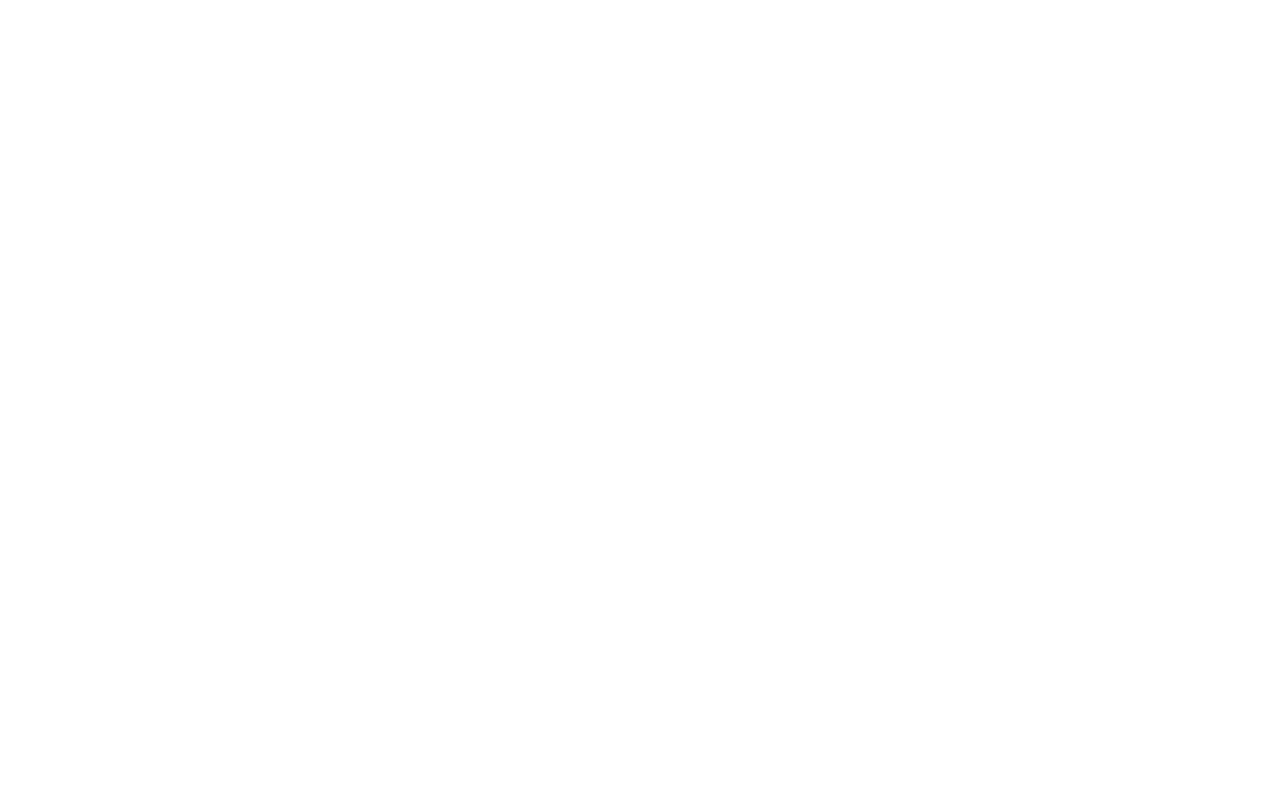
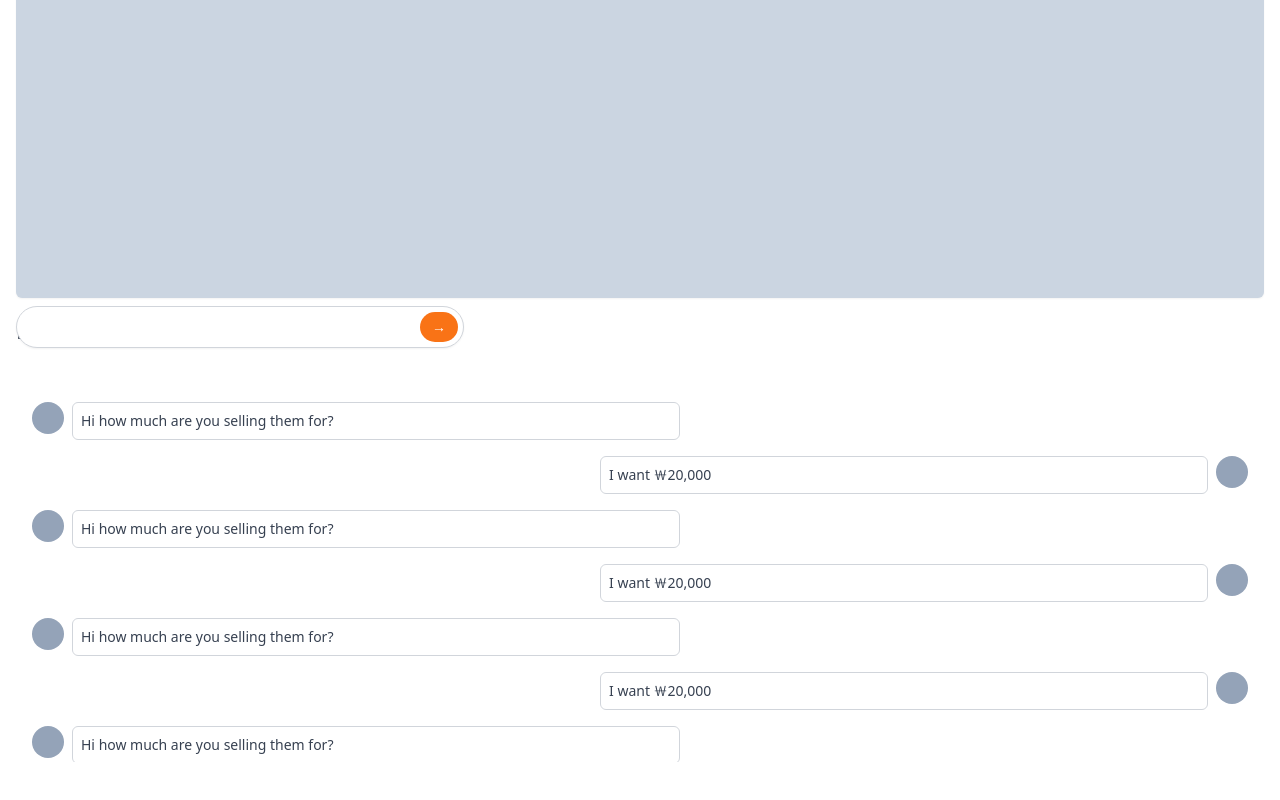
Before and after one commit to nkhyejin/carrot-market, a Next.js app: page /live/1 in a window 1280 px wide. Before the commit this address had no page. Shown: the part 444-1244 px from the top of the page. Before the commit the page ends 800 px from the top, so only its background shows below. Built offline with nearby package versions, Linux system fonts and the light colour scheme.

Commit message:
css:stream/live

```diff
--- a/pages/items/upload.tsx
+++ b/pages/items/upload.tsx
@@ -2,7 +2,7 @@
 
 const Upload: NextPage = () => {
   return (
-    <div className="px-4 py-16">
+    <div className="px-4 py-16 space-y-5">
       <div>
         <label className="w-full text-gray-600 cursor-pointer hover:border-orange-500 hover:text-orange-500 flex items-center justify-center border-2 border-dashed border-gray-300 py-6 h-48 rounded-md ">
           <svg
@@ -22,7 +22,23 @@
           <input className="hidden" type="file" />
         </label>
       </div>
-      <div className="my-5">
+      <div>
+        <label
+          className="mb-1 block text-sm font-medium text-gray-700"
+          htmlFor="name"
+        >
+          Name
+        </label>
+        <div className="rounded-md relative flex  items-center shadow-sm">
+          <input
+            id="name"
+            type="email"
+            className="appearance-none w-full px-3 py-2 border border-gray-300 rounded-md shadow-sm placeholder-gray-400 focus:outline-none focus:ring-orange-500 focus:border-orange-500"
+            required
+          />
+        </div>
+      </div>
+      <div>
         <label
           htmlFor="price"
           className="mb-1 block text-sm font-medium text-gray-700 "
--- /dev/null
+++ b/pages/live/[id].tsx
@@ -0,0 +1,114 @@
+import type { NextPage } from "next";
+
+const LiveDetail: NextPage = () => {
+  return (
+    <div className="py-10 px-4 space-y-4">
+      <div className=" w-full rounded-md shadow-sm bg-slate-300 aspect-video" />
+      <h3 className=" text-gray-700 font-semibold  text-2xl mt-2">
+        Let&apos;s try potatos
+      </h3>
+      <div className="h-[50vh] overflow-y-scroll py-10 pb-16 px-4 space-y-4">
+        <div className="flex items-start space-x-2">
+          <div className="w-8 h-8 rounded-full bg-slate-400" />
+          <div className="w-1/2 text-sm text-gray-700 p-2 border rounded-md border-gray-300">
+            <p>Hi how much are you selling them for?</p>
+          </div>
+        </div>
+        <div className="flex flex-row-reverse items-start space-x-2 space-x-reverse">
+          <div className="w-8 h-8 rounded-full bg-slate-400" />
+          <div className="w-1/2 text-sm text-gray-700 p-2 border rounded-md border-gray-300">
+            <p>I want ￦20,000</p>
+          </div>
+        </div>
+        <div className="flex items-start space-x-2">
+          <div className="w-8 h-8 rounded-full bg-slate-400" />
+          <div className="w-1/2 text-sm text-gray-700 p-2 border rounded-md border-gray-300">
+            <p>Hi how much are you selling them for?</p>
+          </div>
+        </div>
+        <div className="flex flex-row-reverse items-start space-x-2 space-x-reverse">
+          <div className="w-8 h-8 rounded-full bg-slate-400" />
+          <div className="w-1/2 text-sm text-gray-700 p-2 border rounded-md border-gray-300">
+            <p>I want ￦20,000</p>
+          </div>
+        </div>
+        <div className="flex items-start space-x-2">
+          <div className="w-8 h-8 rounded-full bg-slate-400" />
+          <div className="w-1/2 text-sm text-gray-700 p-2 border rounded-md border-gray-300">
+            <p>Hi how much are you selling them for?</p>
+          </div>
+        </div>
+        <div className="flex flex-row-reverse items-start space-x-2 space-x-reverse">
+          <div className="w-8 h-8 rounded-full bg-slate-400" />
+          <div className="w-1/2 text-sm text-gray-700 p-2 border rounded-md border-gray-300">
+            <p>I want ￦20,000</p>
+          </div>
+        </div>
+        <div className="flex items-start space-x-2">
+          <div className="w-8 h-8 rounded-full bg-slate-400" />
+          <div className="w-1/2 text-sm text-gray-700 p-2 border rounded-md border-gray-300">
+            <p>Hi how much are you selling them for?</p>
+          </div>
+        </div>
+        <div className="flex flex-row-reverse items-start space-x-2 space-x-reverse">
+          <div className="w-8 h-8 rounded-full bg-slate-400" />
+          <div className="w-1/2 text-sm text-gray-700 p-2 border rounded-md border-gray-300">
+            <p>I want ￦20,000</p>
+          </div>
+        </div>
+        <div className="flex items-start space-x-2">
+          <div className="w-8 h-8 rounded-full bg-slate-400" />
+          <div className="w-1/2 text-sm text-gray-700 p-2 border rounded-md border-gray-300">
+            <p>Hi how much are you selling them for?</p>
+          </div>
+        </div>
+        <div className="flex flex-row-reverse items-start space-x-2 space-x-reverse">
+          <div className="w-8 h-8 rounded-full bg-slate-400" />
+          <div className="w-1/2 text-sm text-gray-700 p-2 border rounded-md border-gray-300">
+            <p>I want ￦20,000</p>
+          </div>
+        </div>
+        <div className="flex items-start space-x-2">
+          <div className="w-8 h-8 rounded-full bg-slate-400" />
+          <div className="w-1/2 text-sm text-gray-700 p-2 border rounded-md border-gray-300">
+            <p>Hi how much are you selling them for?</p>
+          </div>
+        </div>
+        <div className="flex flex-row-reverse items-start space-x-2 space-x-reverse">
+          <div className="w-8 h-8 rounded-full bg-slate-400" />
+          <div className="w-1/2 text-sm text-gray-700 p-2 border rounded-md border-gray-300">
+            <p>I want ￦20,000</p>
+          </div>
+        </div>
+        <div className="flex items-start space-x-2">
+          <div className="w-8 h-8 rounded-full bg-slate-400" />
+          <div className="w-1/2 text-sm text-gray-700 p-2 border rounded-md border-gray-300">
+            <p>Hi how much are you selling them for?</p>
+          </div>
+        </div>
+        <div className="flex flex-row-reverse items-start space-x-2 space-x-reverse">
+          <div className="w-8 h-8 rounded-full bg-slate-400" />
+          <div className="w-1/2 text-sm text-gray-700 p-2 border rounded-md border-gray-300">
+            <p>I want ￦20,000</p>
+          </div>
+        </div>
+      </div>
+
+      <div className="fixed w-full mx-auto max-w-md bottom-2 inser-x-0">
+        <div className="relative flex items-center">
+          <input
+            type="text"
+            className="shadow-sm  rounded-full w-full border-gray-300 focus:ring-orange-500 focus:outline-none focus:border-orange-500 pr-12"
+          />
+          <div className="absolute inset-y-0 flex py-1.5 pr-1.5 right-0 items-center">
+            <button className=" cursor-pointer h-full flex items-center bg-orange-500 rounded-full px-3 text-sm text-white focus:ring-2 focus:ring-offset-2 focus:ring-orange-500">
+              &rarr;
+            </button>
+          </div>
+        </div>
+      </div>
+    </div>
+  );
+};
+
+export default LiveDetail;
--- /dev/null
+++ b/pages/live/index.tsx
@@ -0,0 +1,34 @@
+import type { NextPage } from "next";
+
+const Live: NextPage = () => {
+  return (
+    <div className="py-10 px-4 space-y-4 divide-y-2">
+      {[1, 2, 3, 4, 5, 6].map((_, i) => (
+        <div key={i} className="pt-4">
+          <div className="w-full rounded-md shadow-sm bg-slate-300 aspect-video" />
+          <h3 className=" text-gray-700 text-lg mt-2">
+            Let&apos;s try potatos
+          </h3>
+        </div>
+      ))}
+      <button className="fixed hover:bg-orange-500 cursor-pointer transition-colors bottom-24 right-5 bg-orange-400 rounded-full p-4 text-white shadow-xl border-transparent  ">
+        <svg
+          className="w-6 h-6"
+          fill="none"
+          stroke="currentColor"
+          viewBox="0 0 24 24"
+          xmlns="http://www.w3.org/2000/svg"
+        >
+          <path
+            strokeLinecap="round"
+            strokeLinejoin="round"
+            strokeWidth="2"
+            d="M15 10l4.553-2.276A1 1 0 0121 8.618v6.764a1 1 0 01-1.447.894L15 14M5 18h8a2 2 0 002-2V8a2 2 0 00-2-2H5a2 2 0 00-2 2v8a2 2 0 002 2z"
+          ></path>
+        </svg>
+      </button>
+    </div>
+  );
+};
+
+export default Live;
--- /dev/null
+++ b/pages/streams/create.tsx
@@ -0,0 +1,64 @@
+import type { NextPage } from "next";
+
+const Create: NextPage = () => {
+  return (
+    <div className=" space-y-5 py-10 px-4">
+      <div>
+        <label
+          className="mb-1 block text-sm font-medium text-gray-700"
+          htmlFor="name"
+        >
+          Name
+        </label>
+        <div className="rounded-md relative flex  items-center shadow-sm">
+          <input
+            id="name"
+            type="email"
+            className="appearance-none w-full px-3 py-2 border border-gray-300 rounded-md shadow-sm placeholder-gray-400 focus:outline-none focus:ring-orange-500 focus:border-orange-500"
+            required
+          />
+        </div>
+      </div>
+      <div>
+        <label
+          className="mb-1 block text-sm font-medium text-gray-700"
+          htmlFor="price"
+        >
+          Price
+        </label>
+        <div className="rounded-md relative flex  items-center shadow-sm">
+          <div className="absolute left-0 pointer-events-none pl-3 flex items-center justify-center">
+            <span className="text-gray-500 text-sm">$</span>
+          </div>
+          <input
+            id="price"
+            className="appearance-none pl-7 w-full px-3 py-2 border border-gray-300 rounded-md shadow-sm placeholder-gray-400 focus:outline-none focus:ring-orange-500 focus:border-orange-500"
+            type="text"
+            placeholder="0.00"
+          />
+          <div className="absolute right-0 pointer-events-none pr-3 flex items-center">
+            <span className="text-gray-500">USD</span>
+          </div>
+        </div>
+      </div>
+      <div>
+        <label
+          htmlFor="description"
+          className="mb-1 block text-sm font-medium text-gray-700"
+        >
+          Description
+        </label>
+        <textarea
+          id="description"
+          className="mt-1 shadow-sm w-full focus:ring-orange-500 rounded-md border-gray-300 focus:border-orange-500 "
+          rows={4}
+        />
+      </div>
+      <button className=" w-full bg-orange-500 hover:bg-orange-600 text-white py-2 px-4 border border-transparent rounded-md shadow-sm text-sm font-medium focus:ring-2 focus:ring-offset-2 focus:ring-orange-500 focus:outline-none ">
+        Go live
+      </button>
+    </div>
+  );
+};
+
+export default Create;
```
